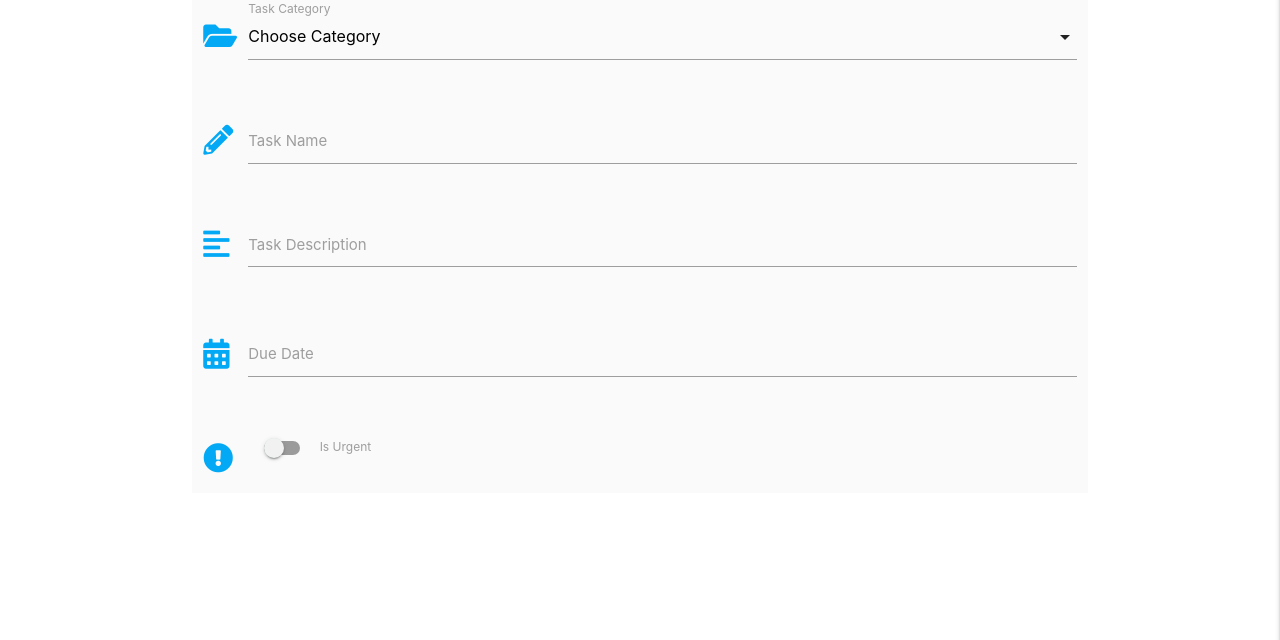
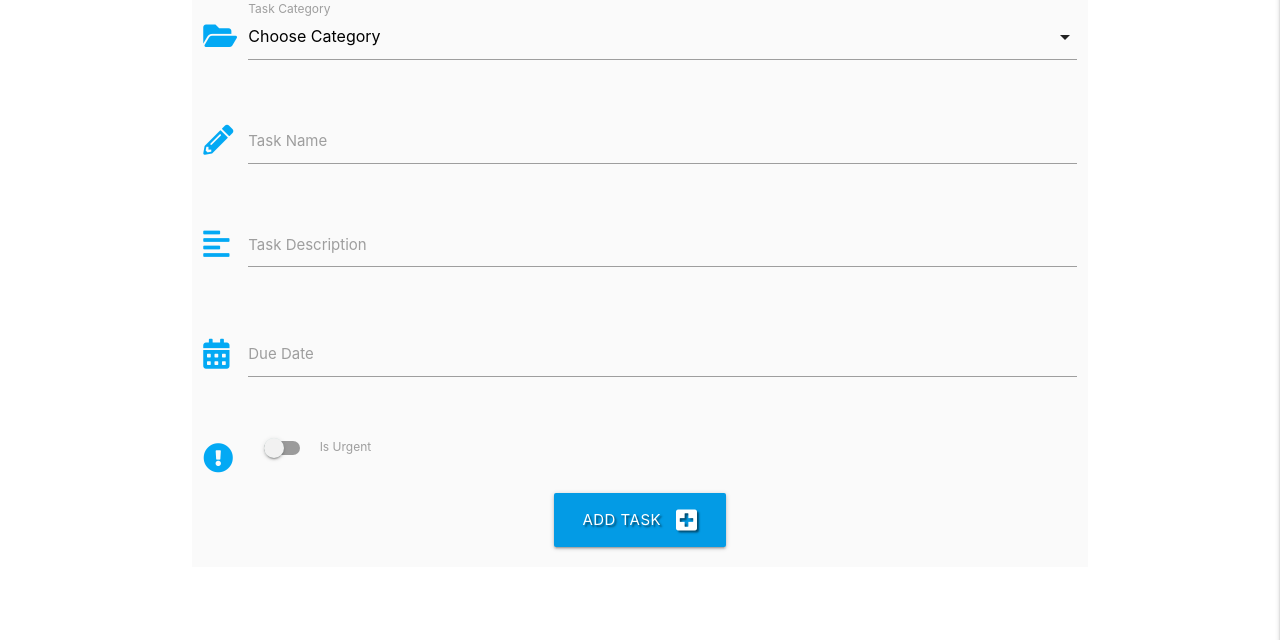
Before and after one commit to MelindaZhang2020/flask-task-manager-project, a Flask app: page /add_task in a window 1280 px wide. Shown: the part 160-800 px from the top of the page. Run offline with Flask 2, Linux system fonts and the light colour scheme; data that the repository does not hold is empty; some libraries are stand-ins or nearby versions.

Commit message:
Allow user to submit task to db

```diff
--- a/app.py
+++ b/app.py
@@ -100,8 +100,22 @@ def logout():
     return redirect(url_for("login"))
 
 
-@app.route("/add_task")
+@app.route("/add_task", methods=["GET", "POST"])
 def add_task():
+    if request.method == "POST":
+        is_urgent = "on" if request.form.get("is_urgent") else "off"
+        task = {
+            "category_name": request.form.get("category_name"),
+            "task_name": request.form.get("task_name"),
+            "task_description": request.form.get("task_description"),
+            "is_urgent": is_urgent,
+            "due_date": request.form.get("due_date"),
+            "created_by": session["user"],
+        }
+        mongo.db.tasks.insert_one(task)
+        flash("Task Successfully Added")
+        return redirect(url_for("get_tasks"))
+
     categories = mongo.db.categories.find().sort("category_name", 1)
     return render_template("add_task.html", categories=categories)
 
--- a/templates/add_task.html
+++ b/templates/add_task.html
@@ -1,7 +1,8 @@
 {% extends "base.html" %} {% block content %}
 <h3 class="light-blue-text text-daken-4 center-align">Add Task</h3>
 <div class="row car-panel grey lighten-5">
-  <form class="col s12" method="POST" action="">
+  <form class="col s12" method="POST" action="{{ url_for('add_task') }}">
+    <!-- category selection -->
     <div class="row">
       <div class="input-field col s12">
         <i class="fas fa-folder-open prefix light-blue-text text-daken-4"></i>
@@ -21,6 +22,7 @@
         <label for="category_name">Task Category</label>
       </div>
     </div>
+    <!-- task name -->
     <div class="row">
       <div class="input-field col s12">
         <i class="fas fa-pencil-alt prefix light-blue-text text-daken-4"></i>
@@ -36,6 +38,7 @@
         <label for="task_name">Task Name</label>
       </div>
     </div>
+    <!-- task description -->
     <div class="row">
       <div class="input-field col s12">
         <i class="fas fa-align-left prefix light-blue-text text-daken-4"></i>
@@ -50,6 +53,7 @@
         <label for="task_description">Task Description</label>
       </div>
     </div>
+    <!-- due dat picker -->
     <div class="row">
       <div class="input-field col s12">
         <i class="fas fa-calendar-alt prefix light-blue-text text-daken-4"></i>
@@ -63,6 +67,7 @@
         <label for="due_date">Due Date</label>
       </div>
     </div>
+    <!-- is urgent toggle -->
     <div class="row">
       <div class="input-field col s12">
         <div class="switch">
@@ -83,6 +88,14 @@
         </div>
       </div>
     </div>
+    <!-- submit button -->
+    <div class="row">
+      <div class="col s12 center-align">
+        <button type="submit" class="btn-large light-blue darken-1 text-shadow">
+          Add Task <i class="fas fa-plus-square right"></i>
+        </button>
+      </div>
+    </div>
   </form>
 </div>
 
--- a/templates/tasks.html
+++ b/templates/tasks.html
@@ -1,4 +1,5 @@
 {% extends "base.html" %} {% block content %}
+<h3 class="light-blue-text text-daken-4 center-align">All Tasks</h3>
 <ul class="collapsible">
   {% for task in tasks %}
   <li>
@@ -22,6 +23,7 @@
     <div class="collapsible-body">
       <strong>{{ task.category_name }}</strong>
       <p>{{ task.task_description }}</p>
+      <p><em>by: {{ task.created_by }} </em></p>
     </div>
   </li>
   {% endfor %}
```
